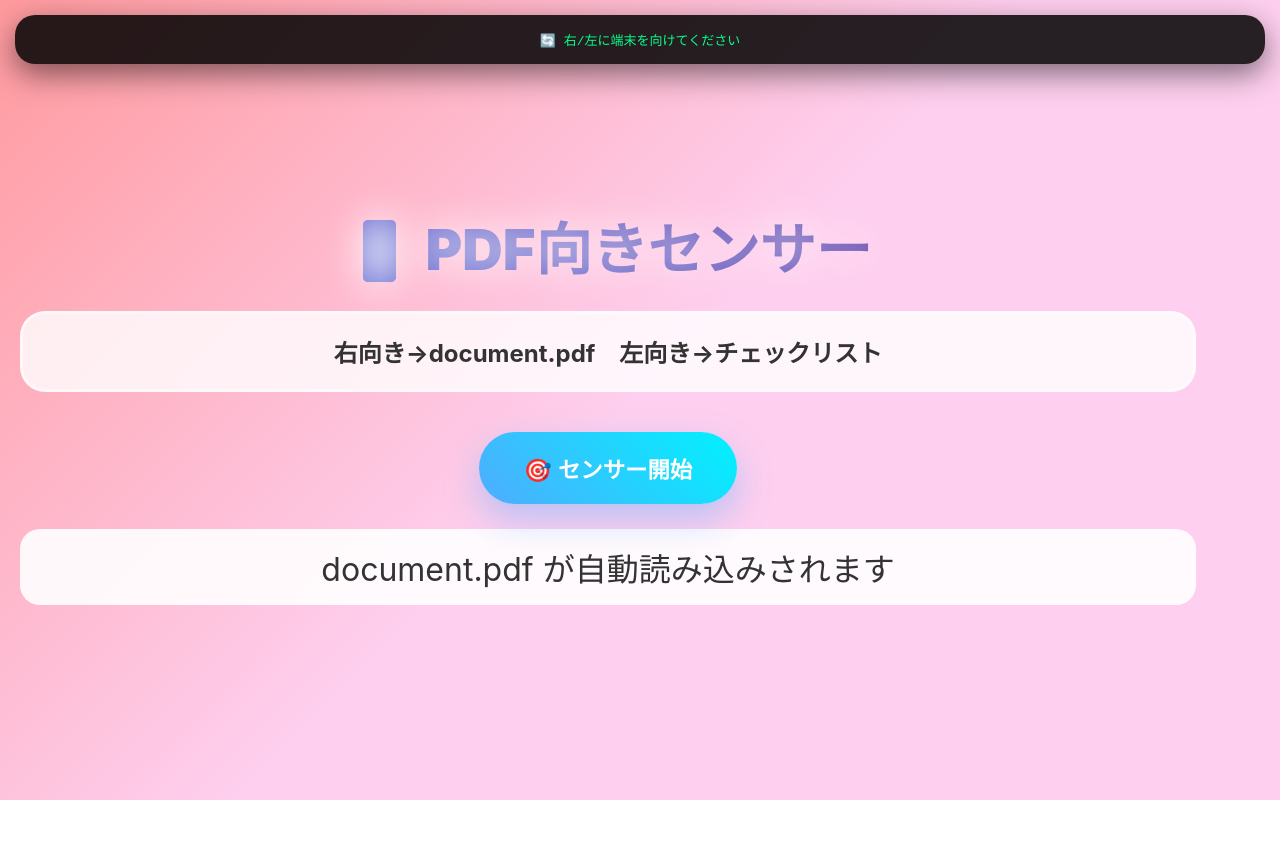
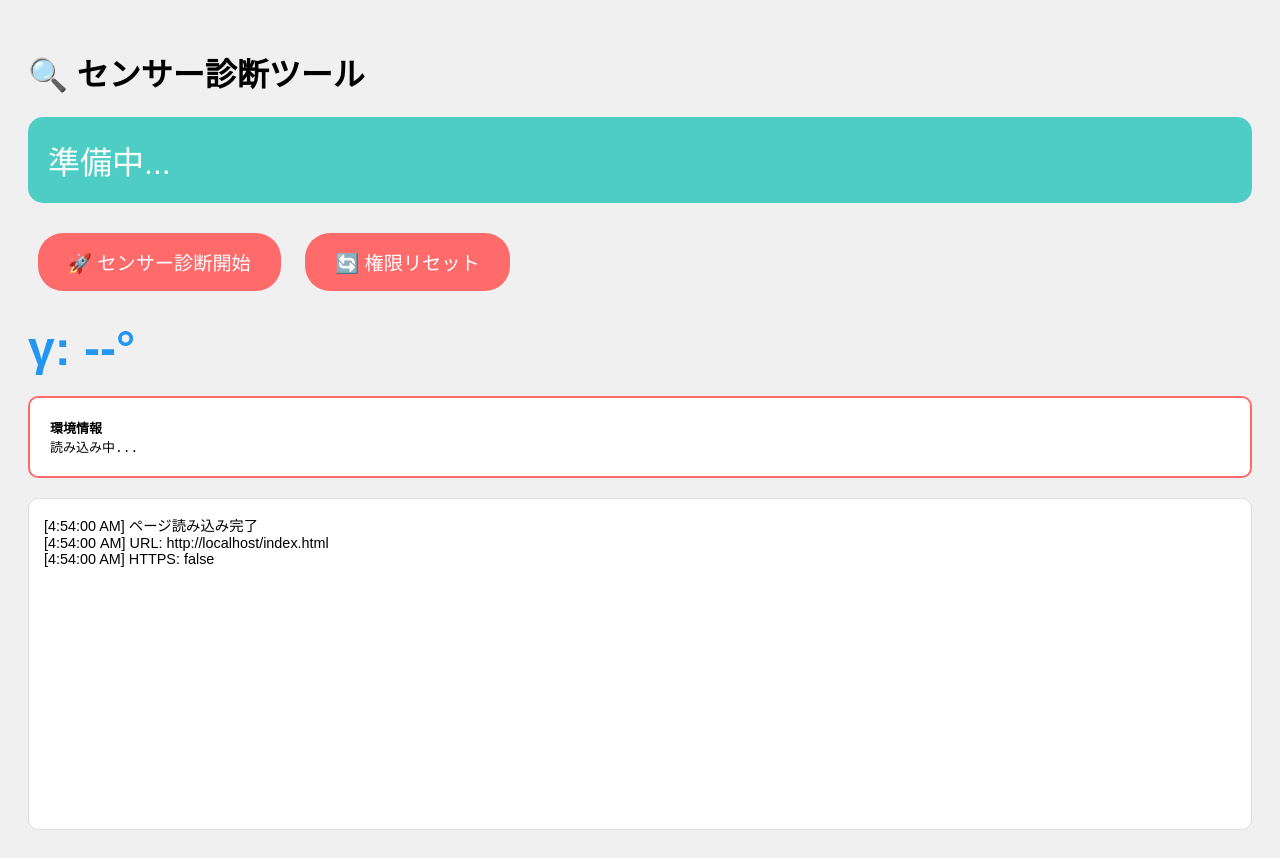
Before and after one commit to syn0507/motion-demo, a plain HTML site: page index.html in a window 1280 px wide. Before the commit the page ends 800 px from the top, so only its background shows below. Drawn offline with Linux system fonts and the light colour scheme.

Commit message:
Add files via upload

```diff
--- a/index.html
+++ b/index.html
@@ -2,173 +2,103 @@
 <html lang="ja">
 <head>
     <meta charset="UTF-8">
-    <meta name="viewport" content="width=device-width, initial-scale=1.0, user-scalable=no">
-    <title>🔄 向きセンサーデモ</title>
+    <meta name="viewport" content="width=device-width, initial-scale=1.0">
+    <title>🔍 診断モード</title>
     <style>
-        * { margin: 0; padding: 0; box-sizing: border-box; }
-        body {
-            font-family: -apple-system, sans-serif;
-            height: 100vh; overflow: hidden;
-            background: linear-gradient(135deg, #ff9a9e 0%, #fecfef 50%, #fecfef 100%);
-            color: #333; text-align: center; transition: background 0.5s ease;
-        }
-        body.right { background: linear-gradient(135deg, #a8edea 0%, #fed6e3 100%); }
-        body.left { background: linear-gradient(135deg, #ffecd2 0%, #fcb69f 100%); }
-        .container { max-width: 95vw; padding: 20px; height: 100vh; display: flex; flex-direction: column; justify-content: center; }
-        .header {
-            font-size: 3.5em; font-weight: 900; margin: 20px 0;
-            background: linear-gradient(45deg, #667eea, #764ba2); -webkit-background-clip: text; -webkit-text-fill-color: transparent;
-            text-shadow: 0 0 40px rgba(102,126,234,0.6); transition: all 0.3s;
-        }
-        .pdf-viewer {
-            width: 95%; height: 400px; border-radius: 25px; box-shadow: 0 25px 70px rgba(0,0,0,0.4);
-            border: 5px solid rgba(255,255,255,0.8); background: white; margin: 20px auto; display: block;
-        }
-        .content {
-            font-size: 1.5em; line-height: 1.6; background: rgba(255,255,255,0.95);
-            color: #333; padding: 25px; border-radius: 30px; backdrop-filter: blur(20px);
-            max-height: 45vh; overflow-y: auto; margin: 15px 0; box-shadow: 0 20px 60px rgba(0,0,0,0.3);
-            transition: all 0.4s ease;
-        }
-        .content.show { transform: scale(1); }
-        .instruction {
-            font-size: 1.5em; margin: 25px 0; padding: 20px; background: rgba(255,255,255,0.8);
-            border-radius: 25px; border: 3px solid rgba(255,255,255,0.5); font-weight: 600;
-        }
-        .debug {
-            position: fixed; top: 15px; left: 15px; right: 15px; background: rgba(0,0,0,0.85);
-            color: #00ff88; padding: 15px; border-radius: 20px; font-family: monospace; font-size: 1em;
-            box-shadow: 0 10px 30px rgba(0,0,0,0.5);
-        }
-        .btn {
-            background: linear-gradient(45deg, #4facfe, #00f2fe); color: white; border: none;
-            padding: 20px 45px; font-size: 1.4em; border-radius: 50px; cursor: pointer; margin: 15px;
-            box-shadow: 0 15px 35px rgba(79,172,254,0.4); transition: all 0.3s; font-weight: 600;
-        }
-        .btn:hover { transform: translateY(-8px) scale(1.08); box-shadow: 0 20px 45px rgba(79,172,254,0.6); }
-        .status { font-size: 2em; padding: 15px; background: rgba(255,255,255,0.9); border-radius: 20px; margin: 10px 0; }
-        @keyframes glow { 0%,100%{text-shadow:0 0 20px rgba(255,255,255,0.8);} 50%{text-shadow:0 0 40px rgba(255,255,255,1);} }
-        .glow { animation: glow 1.5s infinite; }
-        .pdf-controls { margin: 15px 0; font-size: 1.2em; }
-        .pdf-controls button { background: #28a745; color: white; border: none; padding: 10px 20px; margin: 5px; border-radius: 20px; cursor: pointer; }
+        body { font-family: sans-serif; padding: 20px; background: #f0f0f0; }
+        .debug { background: #fff; border: 2px solid #ff6b6b; padding: 20px; margin: 20px 0; border-radius: 10px; font-family: monospace; }
+        .status { font-size: 2em; padding: 20px; background: #4ecdc4; color: white; border-radius: 15px; margin: 20px 0; }
+        button { background: #ff6b6b; color: white; border: none; padding: 15px 30px; font-size: 1.2em; border-radius: 25px; cursor: pointer; margin: 10px; }
+        button:hover { background: #ff5252; transform: scale(1.05); }
+        .gamma { font-size: 3em; font-weight: bold; color: #2196f3; margin: 20px 0; }
+        .log { height: 300px; overflow: auto; background: white; border: 1px solid #ddd; padding: 15px; border-radius: 10px; font-size: 0.9em; }
     </style>
 </head>
 <body>
-    <div class="debug" id="debug">🔄 右/左に端末を向けてください</div>
+    <h1>🔍 センサー診断ツール</h1>
 
-    <div class="container">
-        <div id="permissionScreen">
-            <div class="header glow">📱 PDF向きセンサー</div>
-            <div class="instruction"><strong>右向き→document.pdf　左向き→チェックリスト</strong></div>
-            <button class="btn" onclick="requestPermission()">🎯 センサー開始</button>
-            <div class="status">document.pdf が自動読み込みされます</div>
-        </div>
+    <div class="status" id="status">準備中...</div>
 
-        <div id="mainScreen" style="display:none;">
-            <div class="header" id="currentScreen">PDF資料</div>
-            <div class="instruction" id="instruction"></div>
+    <button onclick="startTest()">🚀 センサー診断開始</button>
+    <button onclick="resetPermission()">🔄 権限リセット</button>
 
-            <!-- PDFビューア（GitHub自動HTTPS） -->
-            <iframe id="pdfViewer" class="pdf-viewer" src="document.pdf#view=FitH&scrollbar=0" frameborder="0"></iframe>
+    <div class="gamma" id="gammaDisplay">γ: --°</div>
 
-            <div class="pdf-controls">
-                <button onclick="zoomIn()">🔍 拡大</button>
-                <button onclick="zoomOut()">🔎 縮小</button>
-                <button onclick="toggleFullscreen()">📱 フルスクリーン</button>
-            </div>
-
-            <div class="content" id="content"></div>
-        </div>
+    <div class="debug">
+        <strong>環境情報</strong><br>
+        <div id="envInfo">読み込み中...</div>
     </div>
 
+    <div class="log" id="log"></div>
+
     <script>
-        const TILT_RIGHT = 15; const TILT_LEFT = -15;
-        let permissionGranted = false, currentScreen = '資料';
-        let zoomLevel = 100;
+        let orientationHandler;
 
-        async function requestPermission() {
+        function log(msg) {
+            const log = document.getElementById('log');
+            log.innerHTML += `[${new Date().toLocaleTimeString()}] ${msg}<br>`;
+            log.scrollTop = log.scrollHeight;
+        }
+
+        async function startTest() {
+            log('=== 診断開始 ===');
+
+            // 環境確認
+            const ua = navigator.userAgent;
+            const isIOS = /iPhone|iPad|iPod/.test(ua);
+            document.getElementById('envInfo').innerHTML = `
+                UserAgent: ${ua.substring(0,50)}...<br>
+                iOS: ${isIOS}<br>
+                Permission API: ${!!DeviceOrientationEvent?.requestPermission}
+            `;
+
+            // 権限リクエスト
             try {
                 if (DeviceOrientationEvent?.requestPermission) {
-                    permissionGranted = await DeviceOrientationEvent.requestPermission() === 'granted';
-                } else permissionGranted = true;
-            } catch(e) { permissionGranted = true; }
+                    log('iOS検出：権限リクエスト実行');
+                    const permission = await DeviceOrientationEvent.requestPermission();
+                    log(`権限結果：${permission}`);
+                    if (permission !== 'granted') {
+                        document.getElementById('status').innerHTML = '❌ 権限拒否されました';
+                        return;
+                    }
+                } else {
+                    log('Android/PC：自動許可');
+                }
+            } catch(e) {
+                log(`権限エラー：${e.message}`);
+            }
 
-            if (permissionGranted) {
-                document.getElementById('permissionScreen').style.display = 'none';
-                document.getElementById('mainScreen').style.display = 'block';
-                window.addEventListener('deviceorientation', handleOrientation);
-                updateDebug('✅ document.pdf 読み込み完了');
-                switchScreen('資料');
-            }
+            // センサー監視開始
+            document.getElementById('status').innerHTML = '✅ 監視中！右左に傾けてください';
+            orientationHandler = (e) => {
+                const gamma = e.gamma?.toFixed(1) || 'N/A';
+                document.getElementById('gammaDisplay').textContent = `γ: ${gamma}°`;
+                log(`gamma=${gamma} alpha=${e.alpha?.toFixed(1)||'N/A'} beta=${e.beta?.toFixed(1)||'N/A'}`);
+
+                // 判定テスト
+                if (gamma > 20) log('🎉 右検知！');
+                if (gamma < -20) log('🎉 左検知！');
+            };
+
+            window.addEventListener('deviceorientation', orientationHandler);
+            log('✅ deviceorientationリスナー登録完了');
         }
 
-        function handleOrientation(event) {
-            const gamma = event.gamma || 0;
-            updateDebug(`γ:${gamma.toFixed(1)}° ${gamma>TILT_RIGHT?'➡️PDF':gamma<TILT_LEFT?'⬅️リスト':'中間'}`);
-
-            if (gamma > TILT_RIGHT && currentScreen !== '資料') {
-                switchScreen('資料'); document.body.classList.add('right');
-            } else if (gamma < TILT_LEFT && currentScreen !== 'チェックリスト') {
-                switchScreen('チェックリスト'); document.body.classList.add('left');
-            }
+        function resetPermission() {
+            log('権限リセット：Safari設定→モーション&方向→許可 に変更してください');
+            window.removeEventListener('deviceorientation', orientationHandler);
+            document.getElementById('gammaDisplay').textContent = 'γ: --°';
+            document.getElementById('log').innerHTML = '';
+            document.getElementById('status').innerHTML = '準備中...';
         }
 
-        function switchScreen(screen) {
-            currentScreen = screen;
-            const data = screen === '資料' ? pdfData : listData;
-            document.getElementById('currentScreen').textContent = data.title;
-            document.getElementById('instruction').innerHTML = data.instruction;
-            document.getElementById('content').innerHTML = data.content;
-            document.getElementById('pdfViewer').src = screen === '資料' ? 'document.pdf#view=FitH&zoom=' + zoomLevel : '';
-            document.querySelector('.content').classList.add('show');
-        }
-
-        // PDFコントロール
-        function zoomIn() { zoomLevel += 20; updatePDF(); }
-        function zoomOut() { zoomLevel = Math.max(50, zoomLevel - 20); updatePDF(); }
-        function toggleFullscreen() {
-            const pdf = document.getElementById('pdfViewer');
-            if (pdf.requestFullscreen) pdf.requestFullscreen();
-        }
-        function updatePDF() {
-            document.getElementById('pdfViewer').src = `document.pdf#view=FitH&zoom=${zoomLevel}`;
-        }
-
-        // コンテンツデータ
-        const pdfData = {
-            title: '📄 document.pdf',
-            instruction: '🔄 右向きでPDF閲覧 ➡️<br><small>拡大/縮小/フルスクリーン対応</small>',
-            content: `
-                <div style="font-size:1.4em;">
-                    <strong>✅ PDF機能</strong><br>
-                    • 自動読み込み（GitHub HTTPS）<br>
-                    • ピンチズーム対応<br>
-                    • フルスクリーンモード<br>
-                    • 営業資料に最適<br><br>
-
-                    <strong>🎮 操作</strong><br>
-                    ➡️ 右向き：PDF固定<br>
-                    ⬅️ 左向き：チェックリスト<br>
-                    🔍 拡大/縮小ボタン
-                </div>
-            `
-        };
-
-        const listData = {
-            title: '✅ チェックリスト',
-            instruction: '🔄 左向きで操作 ⬅️',
-            content: `
-                <h3 style="font-size:2em;margin-bottom:20px;">契約手続き</h3>
-                <div style="display:grid;grid-template-columns:1fr 1fr;gap:20px;font-size:1.3em;">
-                    <div style="background:#d4edda;padding:20px;border-radius:15px;"><strong>✅完了</strong><br>見積書<br>仕様確認</div>
-                    <div style="background:#fff3cd;padding:20px;border-radius:15px;"><strong>⚠️進行中</strong><br>部長承認<br>法務チェック</div>
-                    <div style="background:#f8d7da;padding:20px;border-radius:15px;"><strong>⏳残タスク</strong><br>決裁印<br>支払条件</div>
-                </div>
-                <div style="margin-top:25px;padding:20px;background:#e9ecef;border-radius:15px;">
-                    <strong>⏰ 締切：4/28（残7日）</strong>
-                </div>
-            `
-        };
+        // ページ読み込み時診断
+        window.addEventListener('DOMContentLoaded', () => {
+            log('ページ読み込み完了');
+            log(`URL: ${window.location.href}`);
+            log(`HTTPS: ${window.location.protocol === 'https:'}`);
+        });
     </script>
 </body>
 </html>
```
